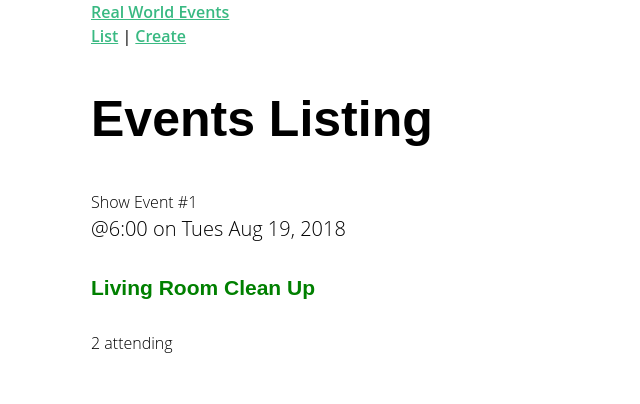
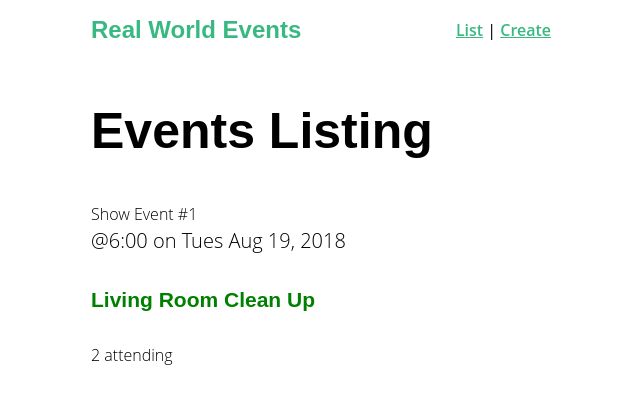
Before and after one commit to Moytri/Real-World-Vue, a Vue app in the folder real-world-vue/: page / in a window 1280 px wide. Shown: the top 404 px of the page, without its empty margins (319-959 px from the left). Built offline with nearby package versions, Linux system fonts and the light colour scheme.

Commit message:
Add Navbar, remove Typo

```diff
--- a/real-world-vue/src/components/NavBar.vue
+++ b/real-world-vue/src/components/NavBar.vue
@@ -1,5 +1,5 @@
 <template>
-    <div id="nav">
+    <div id="nav" class="nav">
         <router-link to="/" class="brand">Real World Events</router-link>
         <nav>
             <router-link :to="{ name: 'event-list' }">List</router-link> |
```
